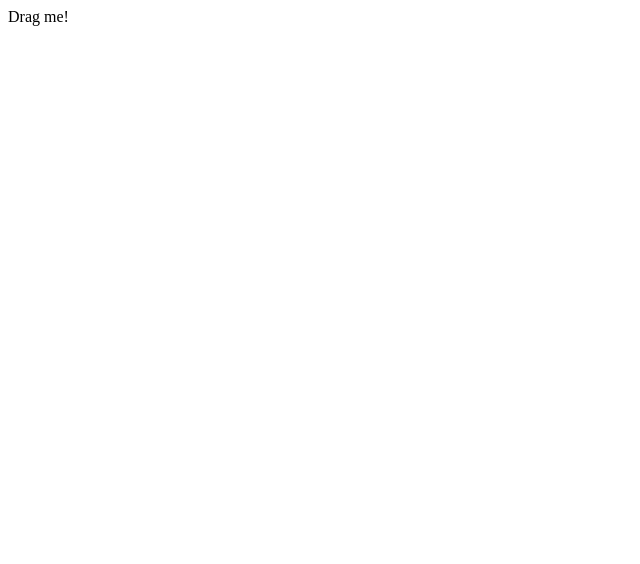
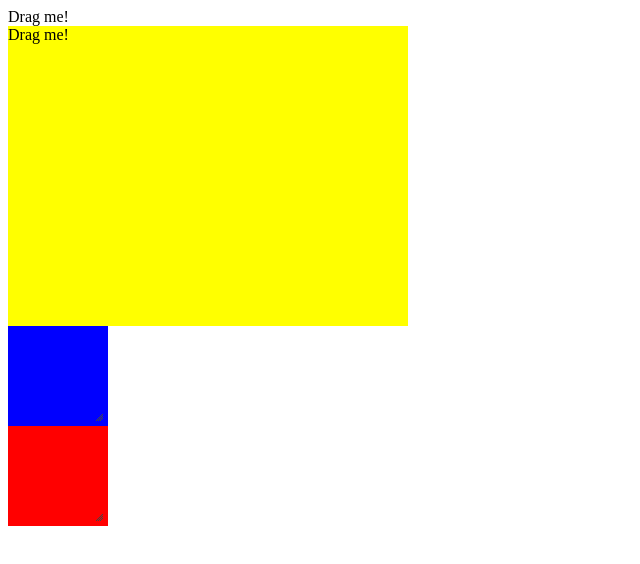
Before and after one commit to navneeeth/webdevcourse, a plain HTML site: page jquery.html in a window 1280 px wide. Shown: the whole page, without its empty margins (0-640 px from the left). Drawn offline with Linux system fonts and the light colour scheme.

Commit message:
Draggable and Resizable UI.

```diff
--- a/jquery.html
+++ b/jquery.html
@@ -79,6 +79,18 @@
             }
         </style>
 -->
+        <style type="text/css">
+            #resizable {
+                width: 100px;
+                height: 100px;
+                background-color: blue;
+            }
+            #also {
+                width: 100px;
+                height: 100px;
+                background-color: red;
+            }
+        </style>
     </head>
     <body>
 <!--
@@ -125,6 +137,10 @@
         </div>
 -->
         <div id="draggable">Drag me!</div>
+        <div style="width: 400px; height: 300px; background-color: yellow" id="draggable1"><span>Drag me!</span></div>
+        <div id="resizable"></div>
+        <div id="also"></div>
+<!--        <div id="draggable2">Drag me!</div>-->
         <script type="text/javascript">
 //            if(typeof jQuery == "undefined") {
 //                alert("jQuery is not installed.");
@@ -227,7 +243,19 @@
 //                }
 //                //alert(errorMessage);
 //            });
-            $( "#draggable" ).draggable();
+            $( "#draggable" ).draggable({ axis: "x" });
+//            $( "#draggable1" ).draggable({ containment: "#containment-wrapper", scroll: false });
+            $( "span" ).draggable({ containment: "parent" });
+            $( "#resizable" ).resizable({
+                grid: 50,
+                alsoResize: "#also",
+                resize: function(event, ui) {
+                    if($("#resizable").width() > 300) {
+                        alert("Big enough!");
+                    }
+                }
+            });
+            $( "#also" ).resizable();
         </script>
     </body>
 </html>
```
